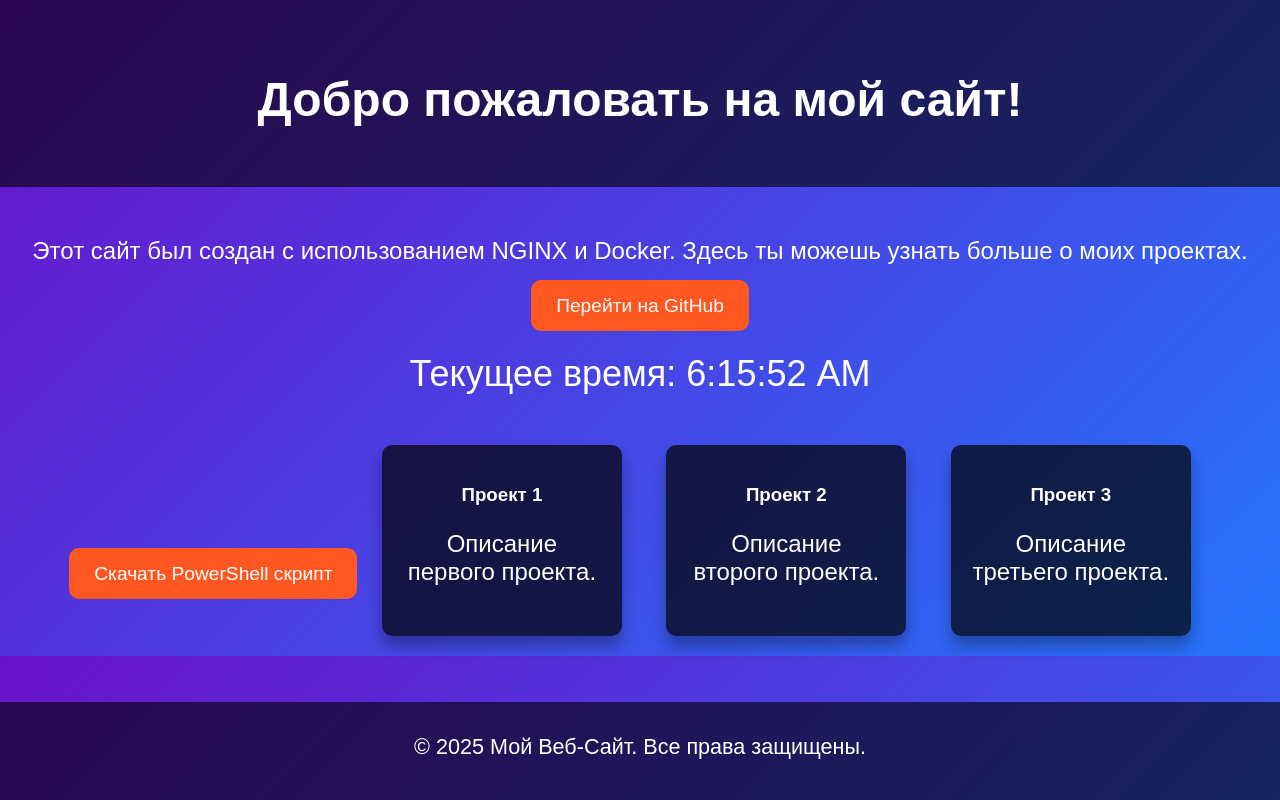
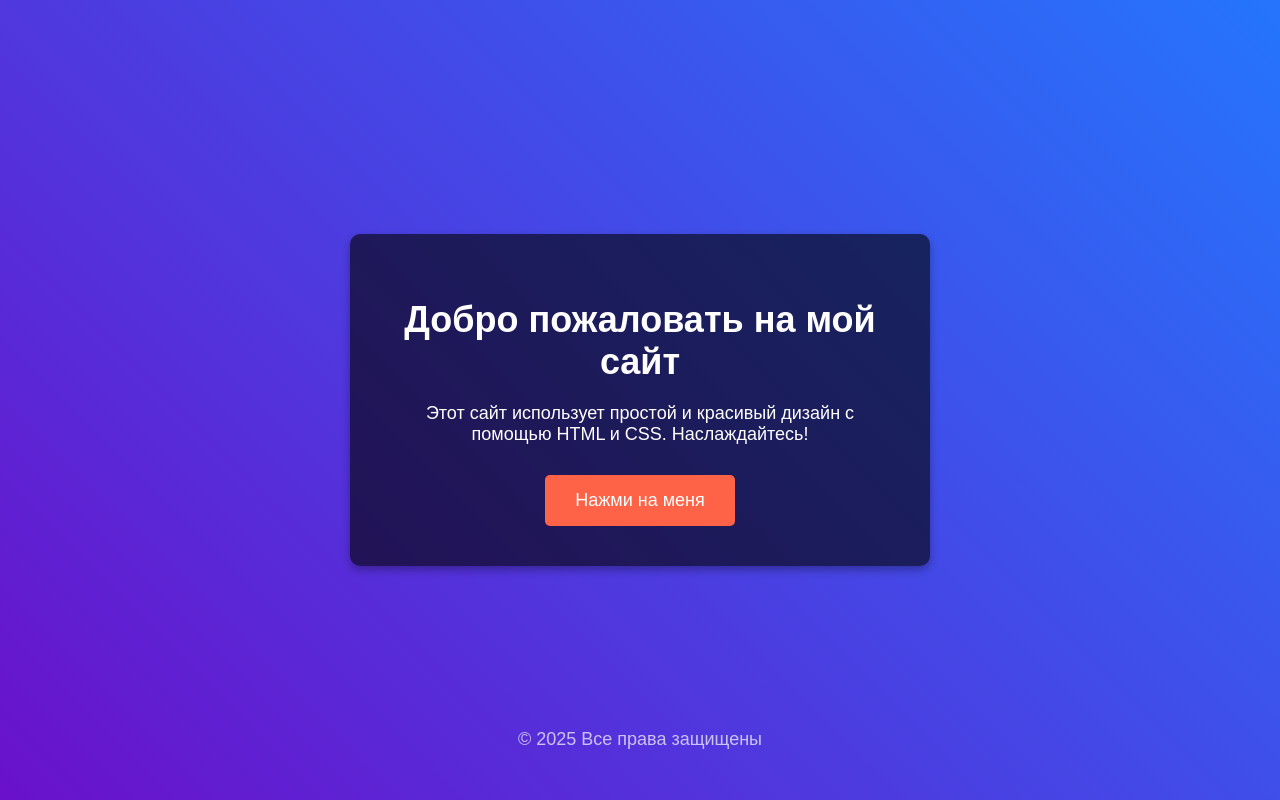
Before and after one commit to muminovm/myproject, a plain HTML site: page html/index.html in a window 1280 px wide. Drawn offline with Linux system fonts and the light colour scheme.

Commit message:
Update index.html

```diff
--- a/html/index.html
+++ b/html/index.html
@@ -1,158 +1,77 @@
 <!DOCTYPE html>
 <html lang="ru">
-
 <head>
     <meta charset="UTF-8">
     <meta name="viewport" content="width=device-width, initial-scale=1.0">
-    <title>Мой Веб-Сайт</title>
+    <title>Простой и красивый сайт</title>
     <style>
         body {
             font-family: Arial, sans-serif;
-            background: linear-gradient(135deg, #6a11cb, #2575fc);
+            background: linear-gradient(45deg, #6a11cb, #2575fc);
+            color: white;
             margin: 0;
             padding: 0;
-            color: white;
+            height: 100vh;
+            display: flex;
+            justify-content: center;
+            align-items: center;
             text-align: center;
         }
 
-        header {
+        .container {
             background-color: rgba(0, 0, 0, 0.6);
-            padding: 40px 0;
-            animation: fadeIn 1s ease-in;
-        }
-
-        footer {
-            background-color: rgba(0, 0, 0, 0.6);
-            padding: 10px 0;
-            position: fixed;
+            padding: 40px;
+            border-radius: 10px;
+            box-shadow: 0 4px 8px rgba(0, 0, 0, 0.3);
+            max-width: 500px;
             width: 100%;
-            bottom: 0;
-            font-size: 0.9em;
-        }
-
-        .content {
-            margin-top: 50px;
         }
 
         h1 {
-            font-size: 3em;
+            font-size: 36px;
             margin-bottom: 20px;
-            animation: fadeIn 2s ease-in-out;
+            font-weight: 700;
         }
 
         p {
-            font-size: 1.5em;
+            font-size: 18px;
             margin-bottom: 30px;
-            animation: slideIn 2s ease-out;
         }
 
-        .button {
-            padding: 15px 25px;
-            font-size: 1.2em;
-            background-color: #ff5722;
+        .btn {
+            padding: 15px 30px;
+            background-color: #ff6347;
             color: white;
             border: none;
-            border-radius: 10px;
+            font-size: 18px;
+            border-radius: 5px;
             cursor: pointer;
-            text-decoration: none;
-            transition: all 0.3s ease-in-out;
+            transition: background-color 0.3s;
         }
 
-        .button:hover {
-            background-color: #e64a19;
-            transform: scale(1.1);
+        .btn:hover {
+            background-color: #ff4500;
         }
 
-        .card {
-            display: inline-block;
-            background-color: rgba(0, 0, 0, 0.7);
-            margin: 20px;
-            padding: 20px;
-            border-radius: 10px;
-            width: 200px;
-            box-shadow: 0px 10px 15px rgba(0, 0, 0, 0.3);
-            transition: all 0.3s ease;
-        }
-
-        .card:hover {
-            transform: translateY(-10px);
-            box-shadow: 0px 15px 25px rgba(0, 0, 0, 0.4);
-        }
-
-        .time {
-            font-size: 1.5em;
-            margin-top: 30px;
-            animation: fadeIn 3s ease-out;
-        }
-
-        @keyframes fadeIn {
-            from {
-                opacity: 0;
-            }
-
-            to {
-                opacity: 1;
-            }
-        }
-
-        @keyframes slideIn {
-            from {
-                transform: translateX(-100%);
-            }
-
-            to {
-                transform: translateX(0);
-            }
+        .footer {
+            position: absolute;
+            bottom: 20px;
+            font-size: 14px;
+            color: rgba(255, 255, 255, 0.7);
         }
     </style>
 </head>
-
 <body>
 
-    <header>
-        <h1>Добро пожаловать на мой сайт!</h1>
-    </header>
-
-    <div class="content">
-        <p>Этот сайт был создан с использованием NGINX и Docker. Здесь ты можешь узнать больше о моих проектах.</p>
-        <a href="https://github.com" class="button">Перейти на GitHub</a>
-
-        <div class="time">
-            <p>Текущее время: <span id="current-time"></span></p>
-        </div>
-
-        <!-- Кнопка для скачивания PowerShell скрипта -->
-        <a href="https://example.com/path-to-your-script.ps1" class="button" download>Скачать PowerShell скрипт</a>
-
-        <div class="card">
-            <h3>Проект 1</h3>
-            <p>Описание первого проекта.</p>
-        </div>
-        <div class="card">
-            <h3>Проект 2</h3>
-            <p>Описание второго проекта.</p>
-        </div>
-        <div class="card">
-            <h3>Проект 3</h3>
-            <p>Описание третьего проекта.</p>
-        </div>
+    <div class="container">
+        <h1>Добро пожаловать на мой сайт</h1>
+        <p>Этот сайт использует простой и красивый дизайн с помощью HTML и CSS. Наслаждайтесь!</p>
+        <button class="btn" onclick="alert('Спасибо за посещение!')">Нажми на меня</button>
     </div>
 
-    <footer>
-        <p>&copy; 2025 Мой Веб-Сайт. Все права защищены.</p>
-    </footer>
-
-    <script>
-        // Функция для обновления времени на странице
-        function updateTime() {
-            const currentTime = new Date();
-            document.getElementById('current-time').textContent = currentTime.toLocaleTimeString();
-        }
-
-        setInterval(updateTime, 1000); // Обновляем каждую секунду
-        updateTime(); // Сразу отображаем время при загрузке
-    </script>
+    <div class="footer">
+        <p>&copy; 2025 Все права защищены</p>
+    </div>
 
 </body>
-
 </html>
```
